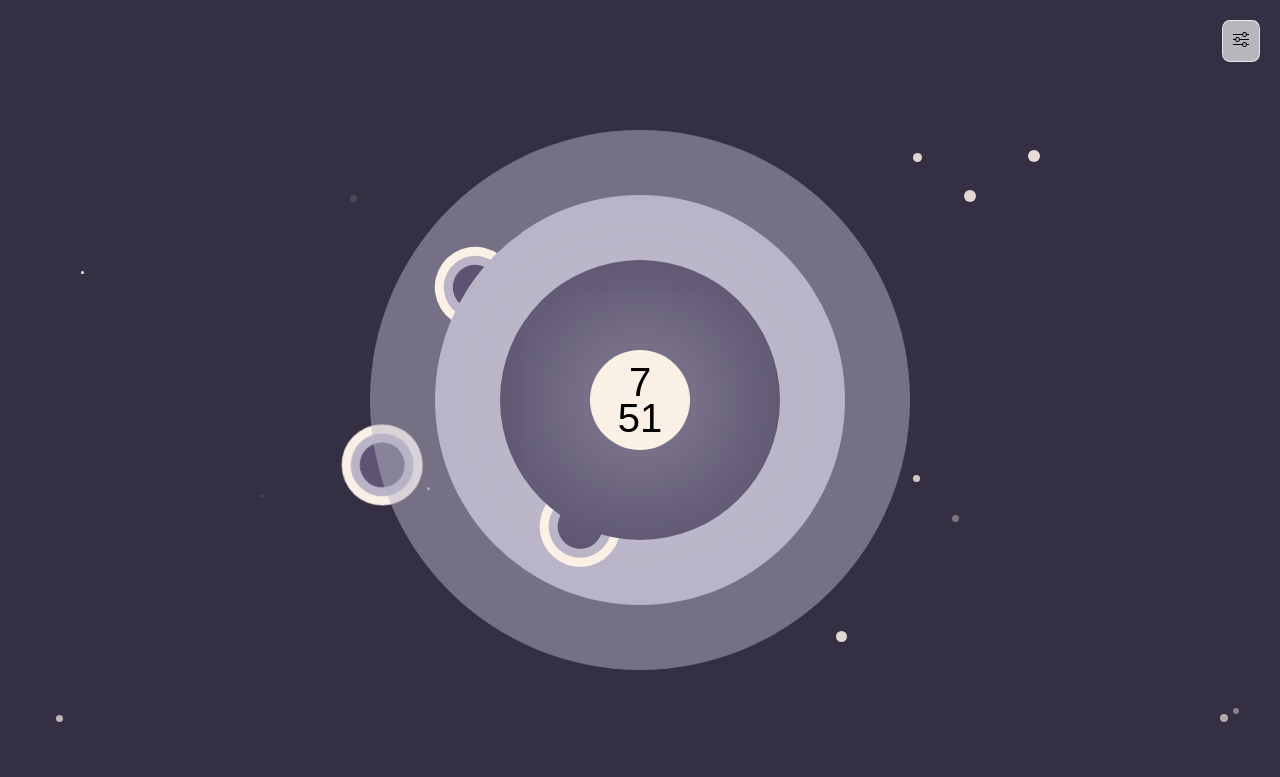
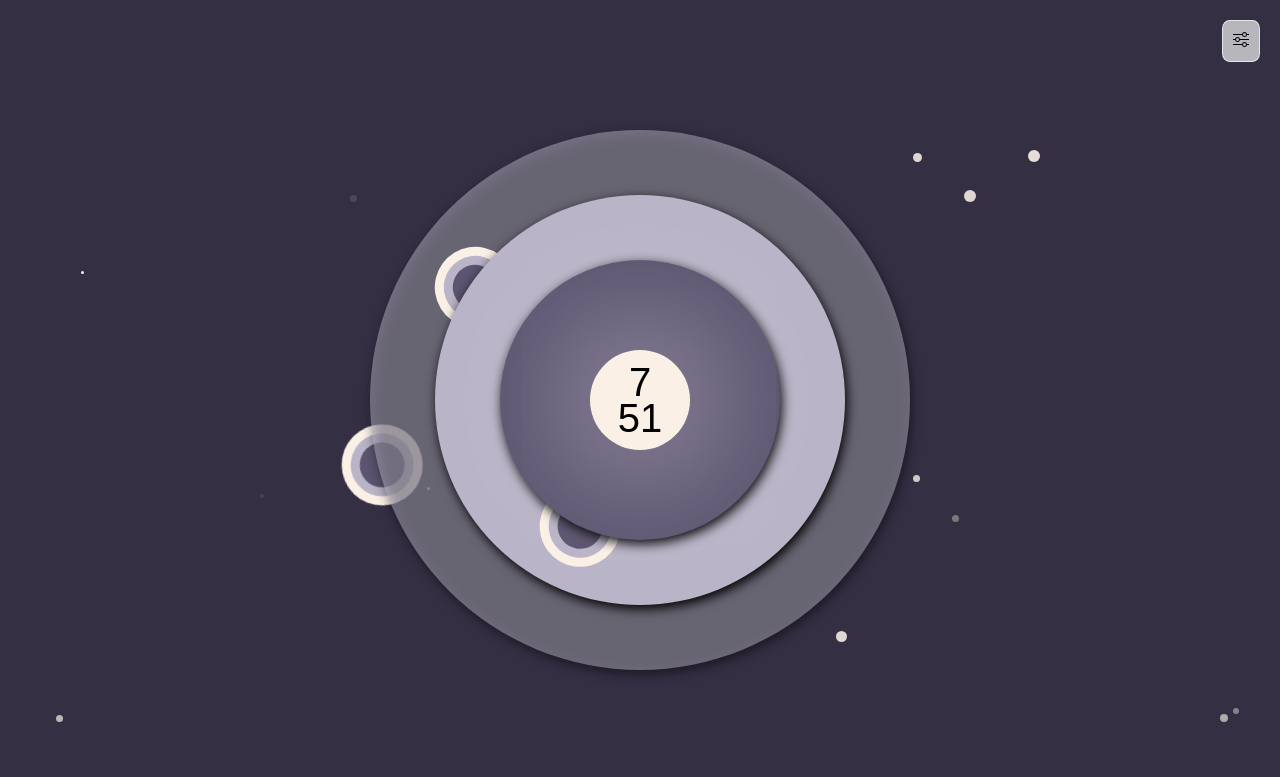
Before and after one commit to sudarshankakde/CosmicClockTab, a plain HTML site: page index.html in a window 1280 px wide. Drawn offline with Linux system fonts and the light colour scheme.

Commit message:
update style

```diff
--- a/style.css
+++ b/style.css
@@ -122,6 +122,8 @@ body {
   background: var(--shade-1);
   border-radius: 100%;
   z-index: 25;
+  filter: drop-shadow(2px 4px 6px black);
+
 }
 .orbit-2 {
   width: 410px;
@@ -129,6 +131,7 @@ body {
   background: var(--shade-2);
   border-radius: 100%;
   z-index: 23;
+  filter: drop-shadow(2px 4px 6px black);
 }
 .orbit-3 {
   width: 540px;
@@ -136,6 +139,7 @@ body {
   background: var(--shade-2-5);
   border-radius: 100%;
   z-index: 21;
+  filter: drop-shadow(2px 4px 6px black);
 }
 .stars > div {
   width: 100vw;
@@ -250,6 +254,7 @@ body {
   padding: 5px 0;
   cursor: pointer;
   text-align: center;
+  filter: drop-shadow(2px 4px 6px black);
 }
 #items{
   display: flex;
```
